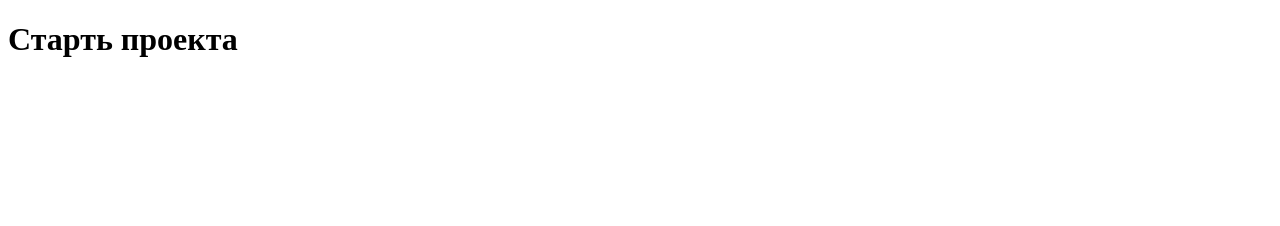
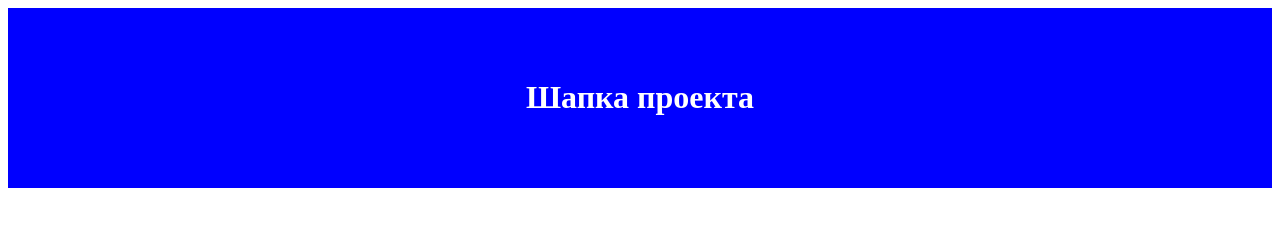
Before and after one commit to voronrk/proverstka, a plain HTML site: page src/index.html in a window 1280 px wide. Drawn offline with Linux system fonts and the light colour scheme.

Commit message:
Header. version 1.0

```diff
--- a/src/css/main.css
+++ b/src/css/main.css
@@ -0,0 +1,7 @@
+.header {
+    padding: 50px 100px;
+    text-align:center;
+    background:blue;
+    color:white;
+
+}
--- a/src/index.html
+++ b/src/index.html
@@ -4,9 +4,12 @@
     <meta charset="UTF-8">
     <meta name="viewport" content="width=device-width, initial-scale=1.0">
     <meta http-equiv="X-UA-Compatible" content="ie=edge">
+    <link rel="stylesheet" href="css/main.css">
     <title>Document</title>
 </head>
 <body>
-    <h1>Старть проекта</h1>
+    <header class="header">
+        <h1>Шапка проекта</h1>
+    </header>
 </body>
 </html>
```
